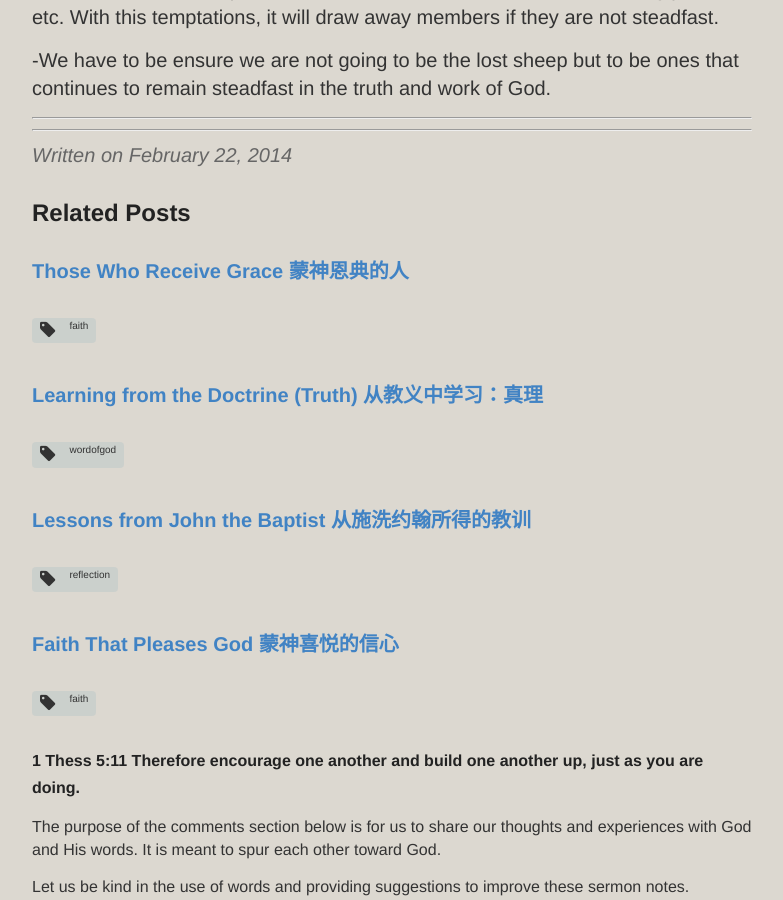
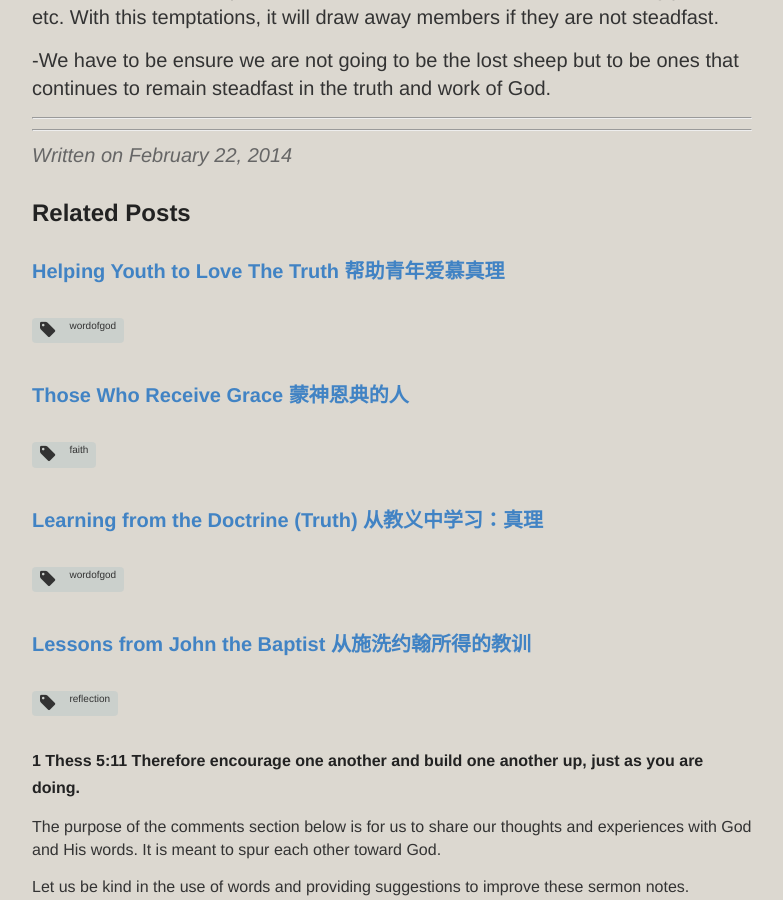
Before and after one commit to catchupTJC/catchuptjc.github.io, a Jekyll site: the page built from _posts/2014-02-22-Steadfast On the Truth .md, in a window 1280 px wide and 900 px high, scrolled down 3281 px. Shown: the whole window, without its empty margins (248-1031 px from the left). Built offline with Jekyll 4.4.1, drawn with Linux system fonts in a browser that asks for light colours; nearby versions of some CDN libraries; comment, search, counter and statistics services are not loaded; some of the changed lines change nothing that is shown.

Commit message:
Update 2019-06-29-Helping Youth to Love The Truth.md

```diff
--- a/_posts/2019-06-29-Helping Youth to Love The Truth.md
+++ b/_posts/2019-06-29-Helping Youth to Love The Truth.md
@@ -1,8 +1,8 @@
 ---
 layout: post
 title: Helping Youth to Love The Truth 帮助青年爱慕真理
-category: Sermon(SG)2019
-tags: [Nurture Next Generation,God's Word,Youth]
+category: sermon2019singapore
+tags: [nurturenextgeneration,wordofgod]
 hymns: [333,364]
 ---
 How can we help our youths to love the truth? Firstly, love cannot be forced. Even if you force someone to perform an act, we know it’s not truly done out of love. Even if you force youths to do something, if they don’t love the truth; even if they know it’s important, they won’t be able to love it.
```
